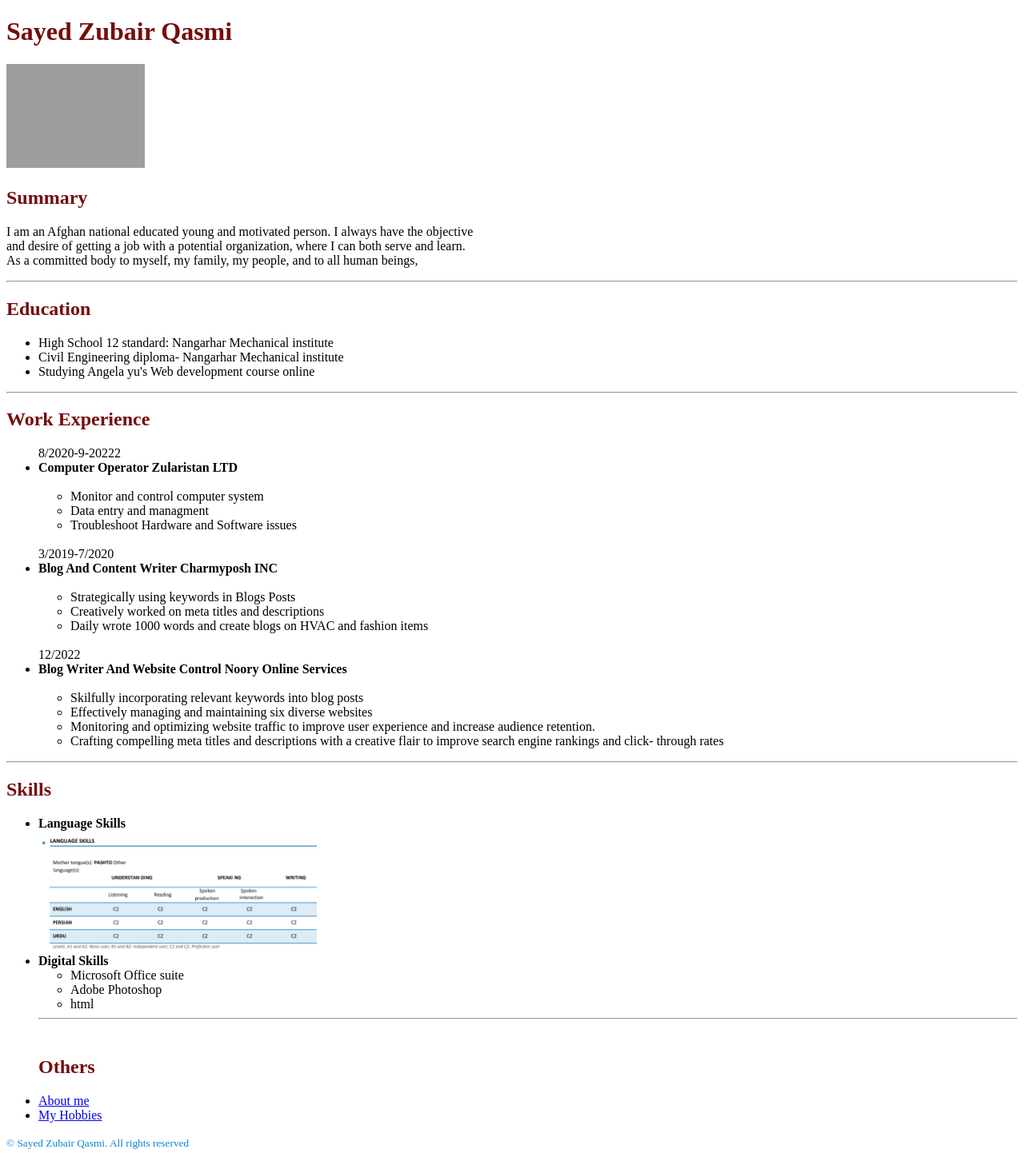
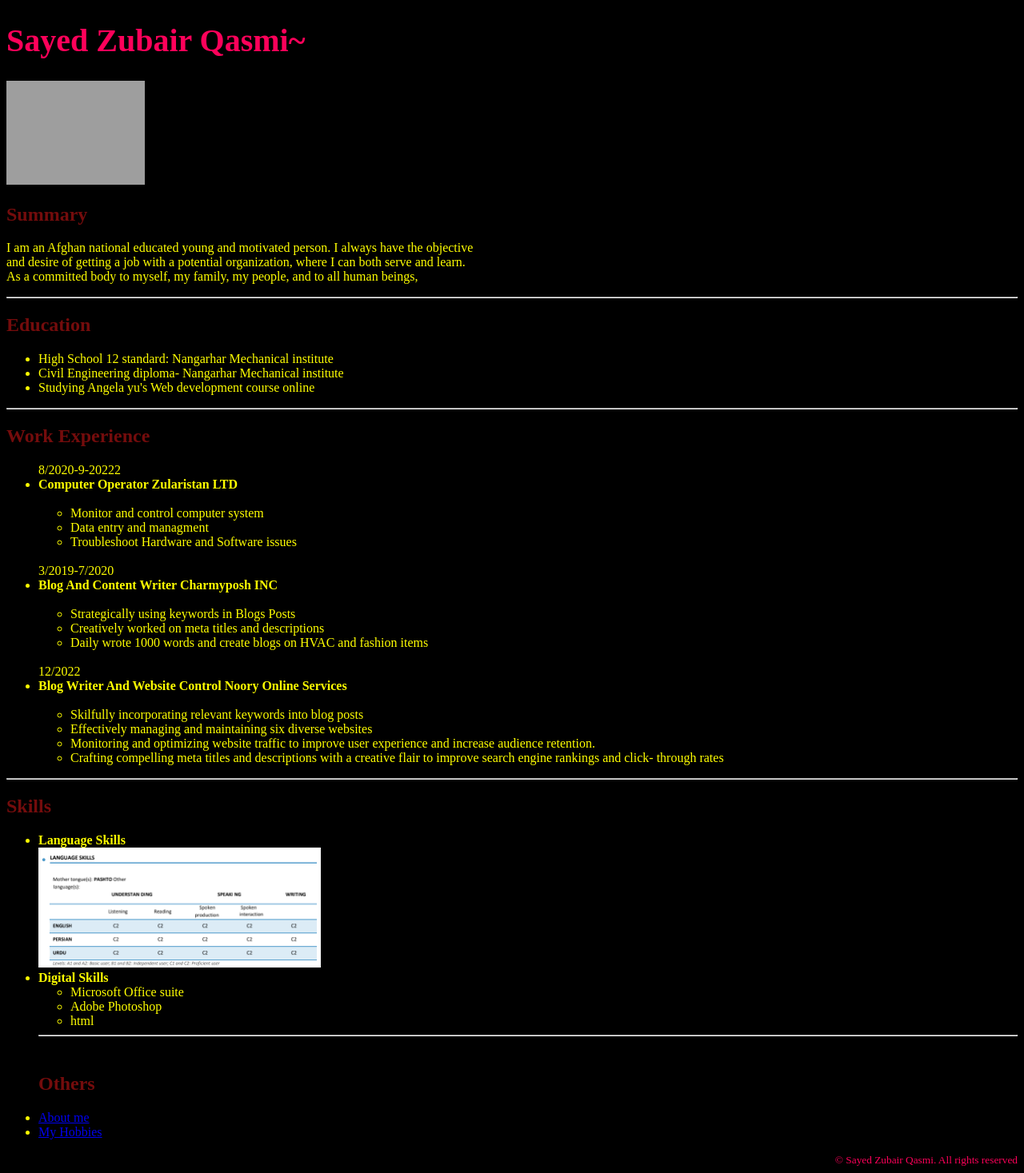
Before and after one commit to sayedZubair003/My-Resume, a plain HTML site: page index.html in a window 1280 px wide. Shown: the whole page at 80% size. Before the commit the page ends 1446 px from the top, so only its background shows below. Drawn offline with Linux system fonts and the light colour scheme; grey boxes are pictures that could not be loaded.

Commit message:
Add files via upload

```diff
--- a/index.html
+++ b/index.html
@@ -4,13 +4,15 @@
 
     <title>My Resume</title>
 </head>
+<link rel="stylesheet" href="./style.css">
 <style>
+
     body {
       font-size: 16px;
     }
     </style>
 <body>
-<h1 style="color:rgb(116, 12, 12);">Sayed Zubair Qasmi</h1>
+<h1 >Sayed Zubair Qasmi~</h1>
 <img src="./Assets/IMG_9979.jpg" height="130" alt="Sayed zubair wearing black jacket with glasses">
 
     <h2 style="color:rgb(116, 12, 12);">Summary</h2>
@@ -68,11 +70,11 @@
 <br>
 <h2 style="color:rgb(116, 12, 12);">Others</h2>
 <ul></ul>
-<li><a href="./Public/contact.html">About me</a></li>
+<li class="About"><a href="./Public/contact.html">About me</a></li>
 <li><a href="./Public/Hobbies.html">My Hobbies</a></li>
 
 </ul>
-<footer style="color:rgb(8, 133, 216);">
+<footer>
     <small>
         © Sayed Zubair Qasmi. All rights reserved
     </small>
--- /dev/null
+++ b/style.css
@@ -0,0 +1,34 @@
+body {
+    background-color:black ;
+    color: yellow;
+}
+h1 {
+    font-size: 40px;
+    background: linear-gradient(to right, #fe015a 35%, rgb(255,3,3));
+    background-size: 200% auto;
+    -webkit-background-clip: text;
+    color: transparent;
+    animation: gradient 3s linear infinite
+
+}
+@keyframes identifier  {
+    0%{
+        background-position: 0% 75%;
+    }
+
+    50%{
+        background-position: 100% 30%;
+    }
+
+    100%{
+        background-position: 0% 75%;
+    }
+}
+footer {
+    text-align: right;
+    color:#fe015a
+}
+.About [About Me]{
+    color: rgb(167, 10, 10);
+
+}
```
